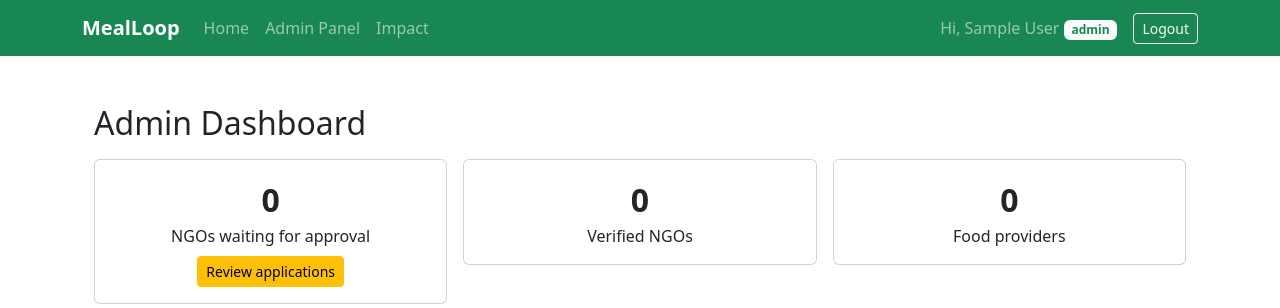
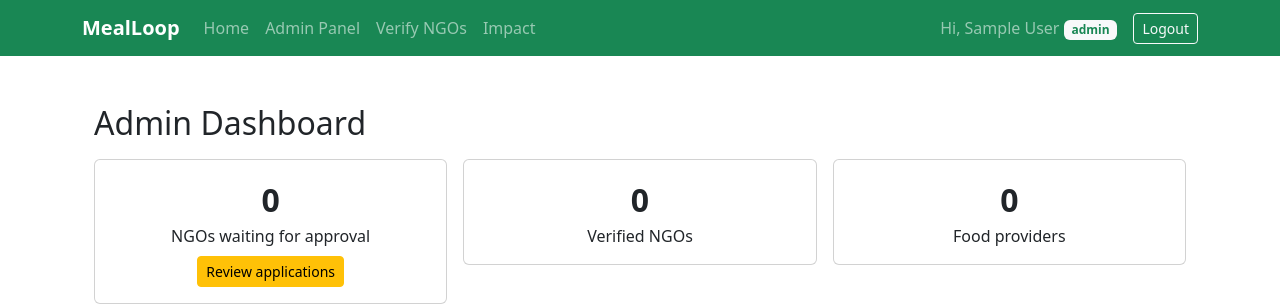
Before and after one commit to Vijaynaik22-7/mealloop, a Flask app: page /admin/dashboard in a window 1280 px wide. Shown: the top 308 px of the page. Run offline with Flask 3, Linux system fonts and the light colour scheme; the visitor is signed in with stand-in values (Sample User, id 1); data comes from the database, SQL or seed files in the repository; data that the repository does not hold is empty; some libraries are stand-ins or nearby versions.

Commit message:
ui: separate Find Food and My Requests links, add provider and admin shortcuts

```diff
--- a/app/templates/base.html
+++ b/app/templates/base.html
@@ -4,7 +4,7 @@
   <meta charset="utf-8">
   <meta name="viewport" content="width=device-width, initial-scale=1">
   <title>{% block title %}Home{% endblock %} | MealLoop</title>
-  <!-- Bootstrap 5 from CDN (needs internet) -->
+  <!-- Bootstrap 5 is served from static/vendor so the demo works offline -->
   <link rel="stylesheet"
         href="{{ url_for('static', filename='vendor/bootstrap.min.css') }}">
   <!-- Optional extra blocks that other members' pages may use -->
@@ -30,16 +30,31 @@
 
           {% if current_user.is_authenticated %}
             {% if current_user.role == 'provider' %}
+              <!-- Provider: dashboard, add food, finished donations -->
               <li class="nav-item">
                 <a class="nav-link" href="/provider/dashboard">My Donations</a>
               </li>
+              <li class="nav-item">
+                <a class="nav-link" href="/provider/donations/create">Add Donation</a>
+              </li>
+              <li class="nav-item">
+                <a class="nav-link" href="/provider/history">History</a>
+              </li>
             {% elif current_user.role == 'recipient' %}
+              <!-- NGO: browse available food, and track own requests -->
               <li class="nav-item">
-                <a class="nav-link" href="/recipient/dashboard">Find Food</a>
+                <a class="nav-link" href="/recipient/donations">Find Food</a>
+              </li>
+              <li class="nav-item">
+                <a class="nav-link" href="/recipient/dashboard">My Requests</a>
               </li>
             {% elif current_user.role == 'admin' %}
+              <!-- Admin: overview and NGO verification -->
               <li class="nav-item">
                 <a class="nav-link" href="/admin/dashboard">Admin Panel</a>
+              </li>
+              <li class="nav-item">
+                <a class="nav-link" href="/admin/recipients">Verify NGOs</a>
               </li>
             {% endif %}
             <li class="nav-item">
```
